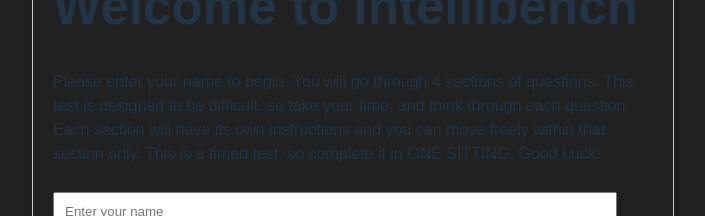
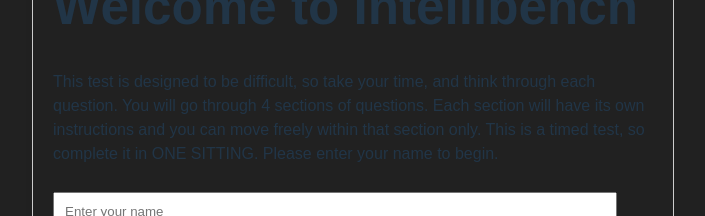
Before and after one commit to quackcoast/Intellibench, a React (Vite) app in the folder testbank-app/: page / in a window 1280 px wide. Shown: the part 146-362 px from the top of the page, without its empty margins (287-992 px from the left). Built offline with nearby package versions, Linux system fonts and the light colour scheme.

Commit message:
Update testbank_app.tsx

```diff
--- a/testbank-app/src/testbank_app.tsx
+++ b/testbank-app/src/testbank_app.tsx
@@ -106,12 +106,16 @@
         <>
           <h1>Welcome to Intellibench</h1>
           <p>
-            Please enter your name to begin. You will go through 4 sections of
-            questions. This test is designed to be difficult,
+            This test is designed to be difficult,
             so take your time, and think through each question.
+
+            You will go through 4 sections of questions.
+
             Each section will have its own instructions and you can
             move freely within that section only. This is a timed test,
-            so complete it in ONE SITTING. Good Luck!
+            so complete it in ONE SITTING.
+
+            Please enter your name to begin.
           </p>
           <input
             value={name}
```
